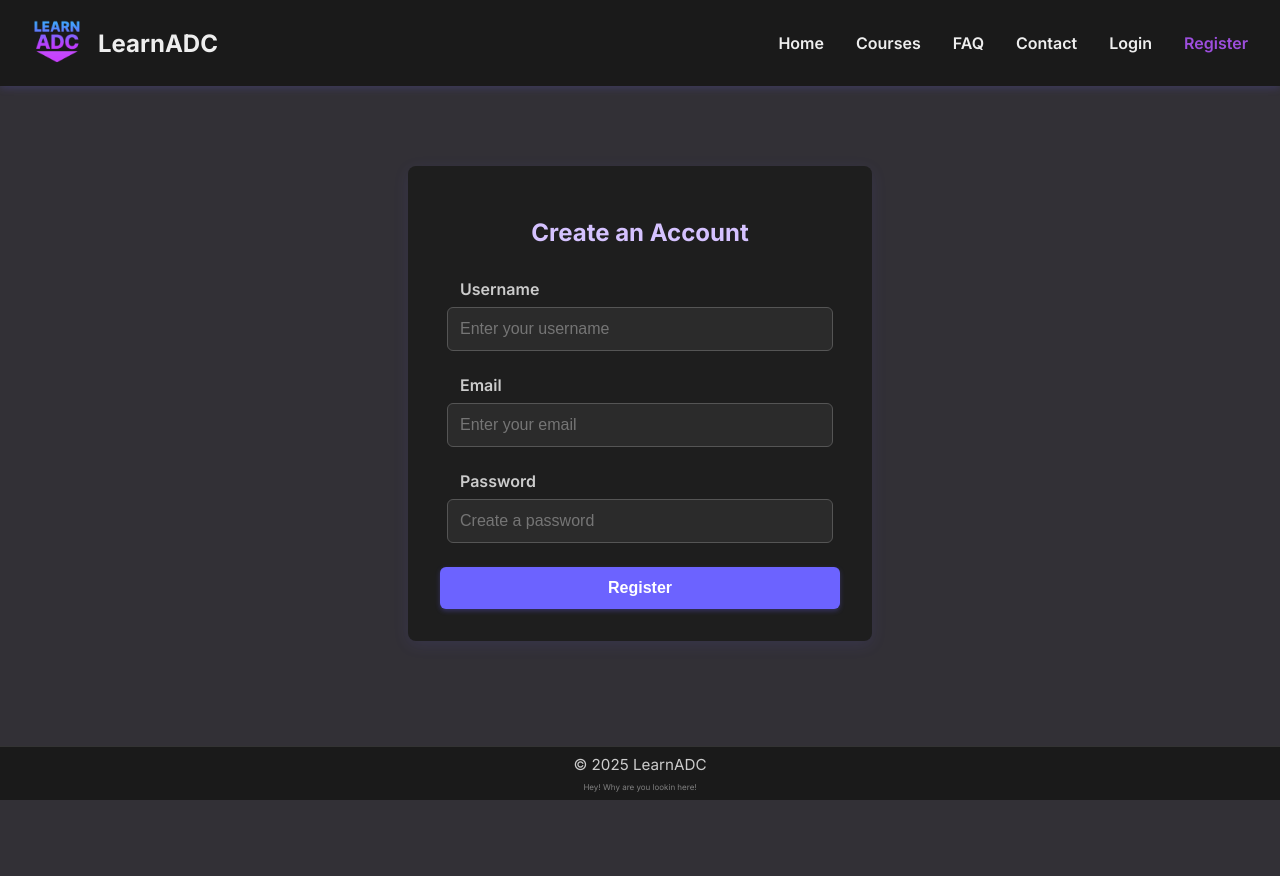
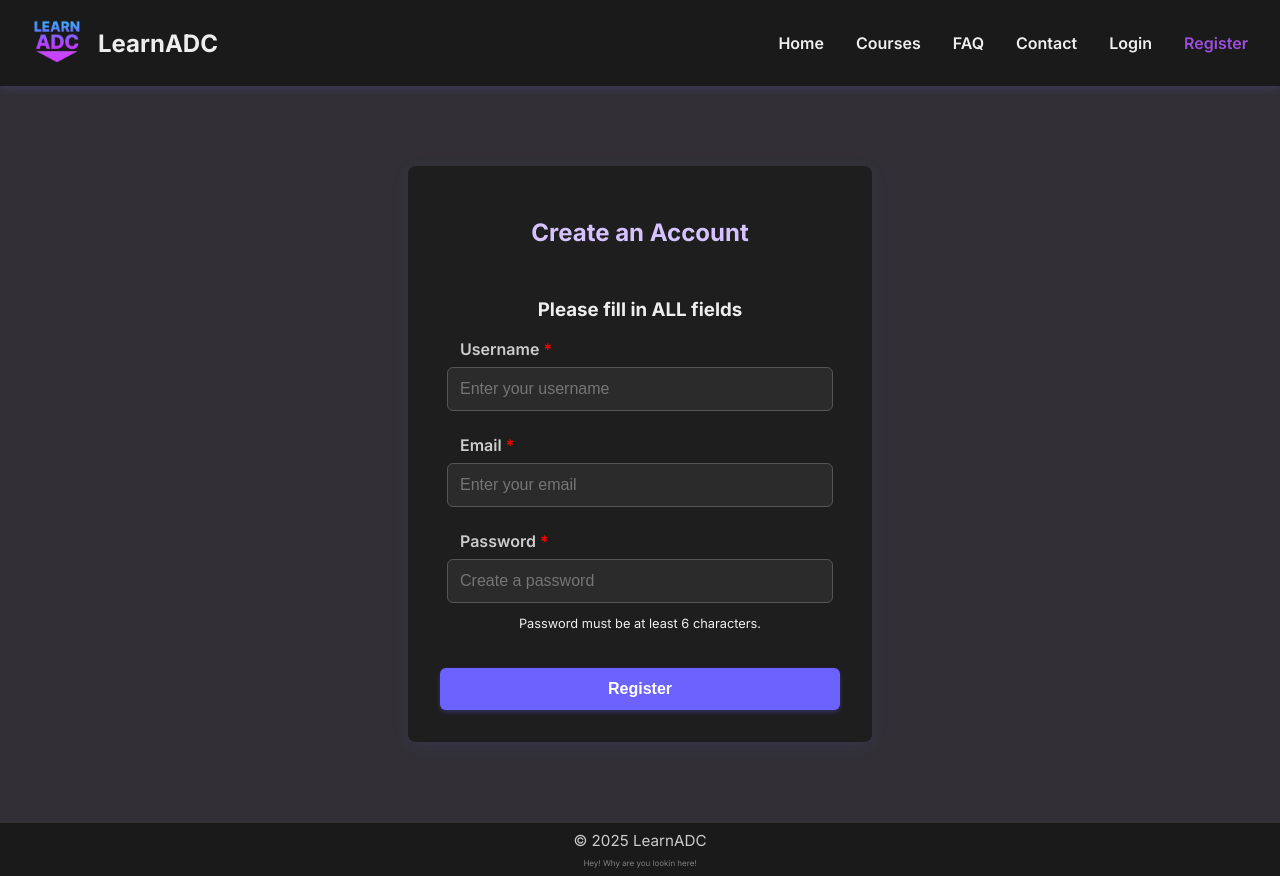
Before and after one commit to kphit03/LearnADC, an Angular app in the folder learnadc-frontend/: page /auth/register in a window 1280 px wide. Before the commit the page ends 800 px from the top, so only its background shows below. Built offline with nearby package versions, Linux system fonts and the light colour scheme.

Commit message:
Registration form UI enchancements for better clarity, Added red asterisk for required fields, included minimum password requirements.

```diff
--- a/learnadc-frontend/src/app/features/auth/register/register.component.css
+++ b/learnadc-frontend/src/app/features/auth/register/register.component.css
@@ -12,7 +12,9 @@
   align-items: center;
   animation: fadeInUp 0.6s ease-out;
 }
-
+.register-container p {
+  font-size: 0.8rem;
+}
 .register-container h2 {
   text-align: center;
   color: #D5C2FF;
@@ -95,3 +97,7 @@ button[type="submit"]:hover {
 .login-redirect a:hover {
   color: #D5C2FF;
 }
+
+.required-asterisk {
+  color: red;
+}
--- a/learnadc-frontend/src/app/features/auth/register/register.component.html
+++ b/learnadc-frontend/src/app/features/auth/register/register.component.html
@@ -2,40 +2,45 @@
 
 <div class="register-container">
     <h2>Create an Account</h2>
-
     <form [formGroup]="registerForm" (ngSubmit)="onSubmit()">
+      <h3>Please fill in ALL fields</h3>
       <!-- Username Field -->
       <div>
-        <label for="username">Username</label>
+        <label for="username">Username <span class="required-asterisk">*</span></label>
         <input
           type="text"
           id="username"
           formControlName="username"
           placeholder="Enter your username"
+          required
         />
       </div>
 
       <!-- Email Field -->
       <div>
-        <label for="email">Email</label>
+        <label for="email">Email <span class="required-asterisk">*</span></label>
         <input
           type="email"
           id="email"
           formControlName="email"
           placeholder="Enter your email"
+          required
         />
       </div>
 
       <!-- Password Field -->
       <div>
-        <label for="password">Password</label>
+        <label for="password">Password <span class="required-asterisk">*</span></label>
         <input
           type="password"
           id="password"
           formControlName="password"
           placeholder="Create a password"
+          required
         />
+        <p>Password must be at least 6 characters.</p>
       </div>
+
 
       <button type="submit">Register</button>
     </form>
```
